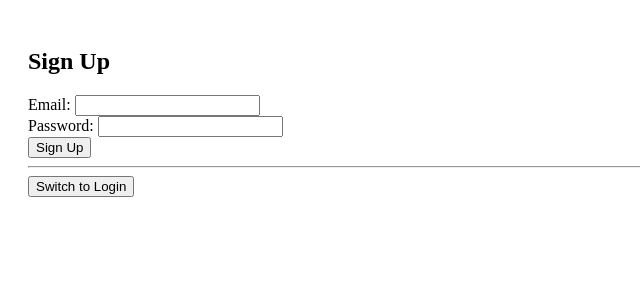
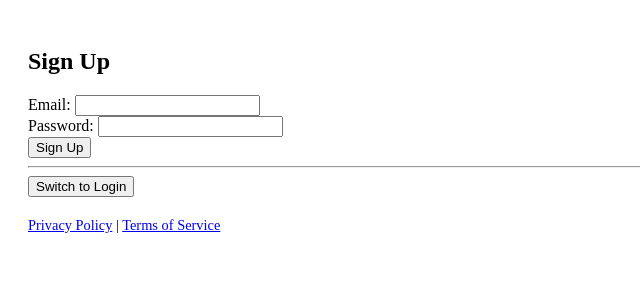
Before and after one commit to Shairaaj/Swicall, a React (Vite) app in the folder frontend/: page / in a window 1280 px wide. Shown: the top 300 px of the page, without its empty margins (0-640 px from the left). Built offline with nearby package versions, Linux system fonts and the light colour scheme.

Commit message:
Google cloud verification

```diff
--- a/frontend/src/components/LoginSignup.jsx
+++ b/frontend/src/components/LoginSignup.jsx
@@ -54,7 +54,6 @@ const LoginSignup = () => {
     }
   };
 
-
   return (
     <div style={{ padding: "20px" }}>
       <h2>{isSignup ? "Sign Up" : "Login"}</h2>
@@ -84,6 +83,25 @@ const LoginSignup = () => {
       <button onClick={() => setIsSignup(!isSignup)}>
         {isSignup ? "Switch to Login" : "Switch to Sign Up"}
       </button>
+      <footer style={{ marginTop: "20px", fontSize: "0.9em" }}>
+        <p>
+          <a
+            href="https://www.termsfeed.com/live/238d42f3-8c51-4d88-9faa-5a2d8767c8a7"
+            target="_blank"
+            rel="noopener noreferrer"
+          >
+            Privacy Policy
+          </a>{" "}
+          |{" "}
+          <a
+            href="https://www.termsfeed.com/live/8f8a50da-0e7e-4e1a-9039-681429a322a0"
+            target="_blank"
+            rel="noopener noreferrer"
+          >
+            Terms of Service
+          </a>
+        </p>
+      </footer>
     </div>
   );
 };
```
